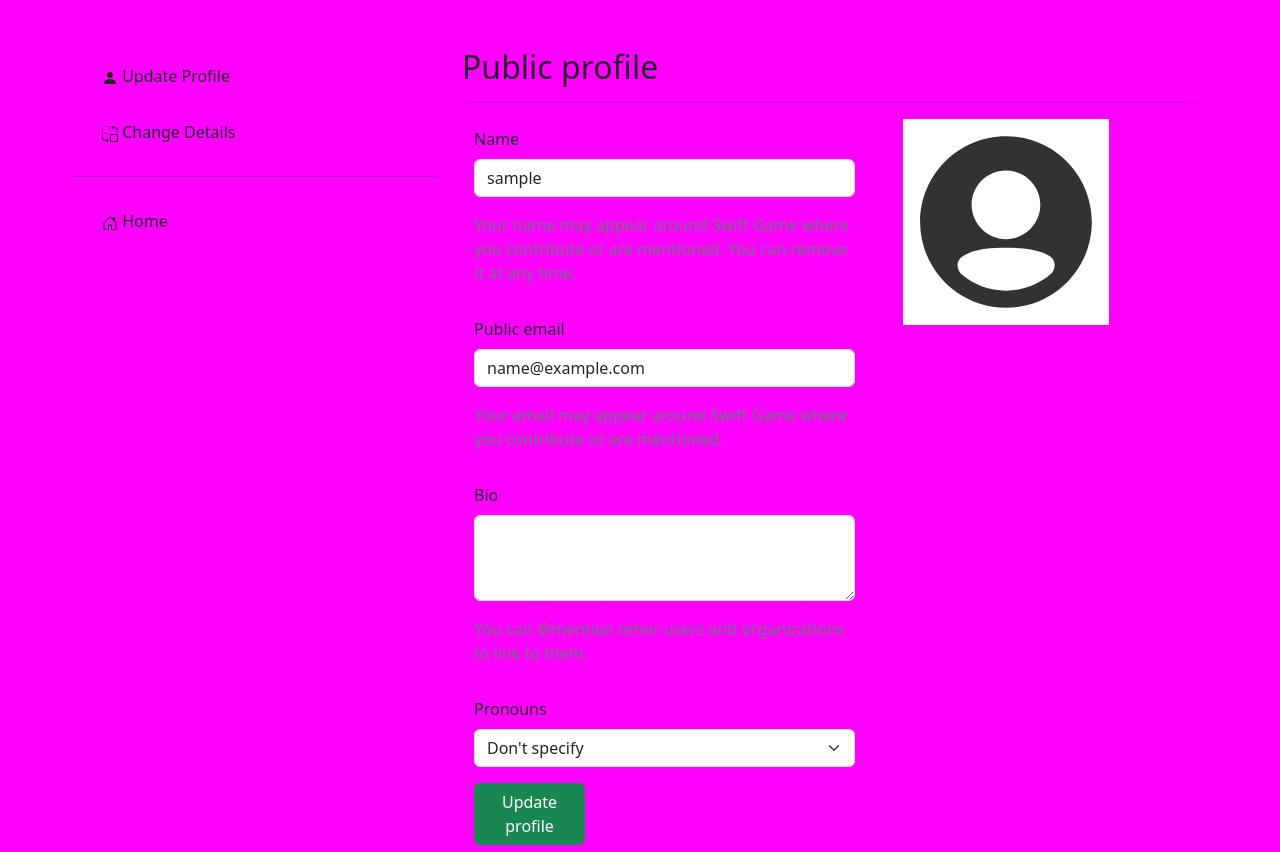
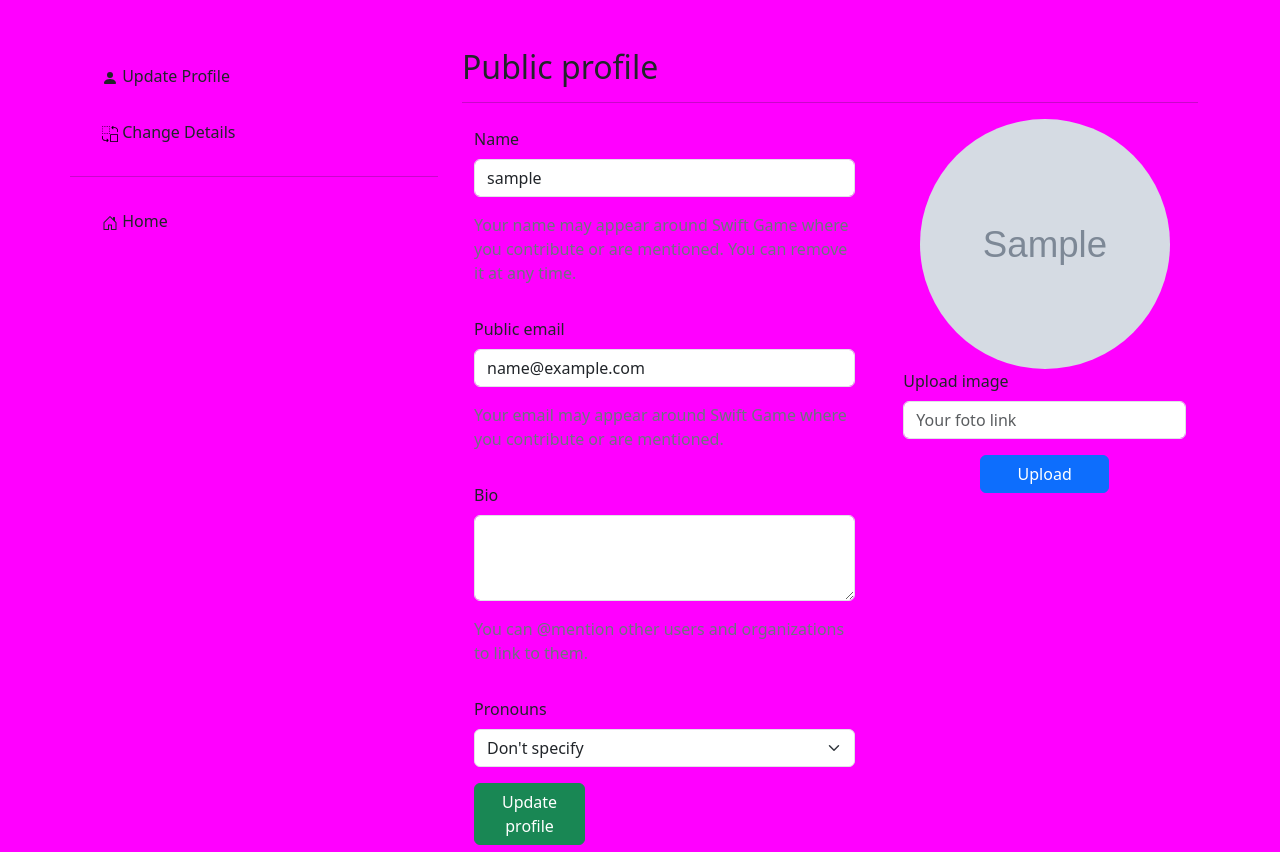
Before and after one commit to danilkberlin/Swift-Game-db, a PHP site: page /profile in a window 1280 px wide. Shown: the top 852 px of the page. Run offline with PHP 8.4, Linux system fonts and the light colour scheme; the visitor is signed in with stand-in values (Sample User, id 1); tables that the repository leaves empty or names only in its code hold one stand-in row (values such as "Sample post"); grey boxes marked "Sample" are stand-in pictures.

Commit message:
Implemented a condition for changing user icons.

```diff
--- a/app/Model/Profile.php
+++ b/app/Model/Profile.php
@@ -29,4 +29,23 @@ class Profile extends Model {
         $result->execute();
         return $result->rowCount();
     }
+
+    public function updateUserFoto($user_id, $icon_foto){
+        $db = $this->db->getConnection();
+        $sql = "UPDATE users SET icon_foto = :icon_foto WHERE id = :id";
+        $result = $this->db->prepare($sql);
+        $result->bindParam(':icon_foto', $icon_foto, PDO::PARAM_STR);
+        $result->bindParam(':id', $user_id, PDO::PARAM_INT);
+        $result->execute();
+        return $result->rowCount();
+    }
+
+    public function getIconFotoByUserId($user_id){
+        $db = $this->db->getConnection();
+        $sql = "SELECT icon_foto FROM users WHERE id = :id";
+        $result = $this->db->prepare($sql);
+        $result->bindParam(':id', $user_id, PDO::PARAM_INT);
+        $result->execute();
+        return $result->fetch(PDO::FETCH_ASSOC);
+    }
 }
--- a/app/config/routes.php
+++ b/app/config/routes.php
@@ -99,5 +99,9 @@ return [
     'profile/change' => [
         'controller' => 'profile',
         'action' => 'change'
-    ]
+    ],
+    'profile/foto' => [
+        'controller' => 'profile',
+        'action' => 'foto'
+    ],
 ];
--- a/app/controller/ProfileController.php
+++ b/app/controller/ProfileController.php
@@ -7,7 +7,6 @@ class ProfileController extends Controller {
 
     public function profileAction() {
         ob_start();
-        $this->view->render('Your profile');
 
         if ($_SERVER['REQUEST_METHOD'] == 'POST') {
             $name = htmlspecialchars($_POST['user_name']);
@@ -25,6 +24,15 @@ class ProfileController extends Controller {
             }
             ob_end_clean();
         }
+        $user_foto = $this->model->getIconFotoByUserId($_SESSION['user_id']);
+
+
+        $vars = [
+            'user_foto' => $user_foto,
+        ];
+
+
+        $this->view->render('Your profile', $vars);
     }
 
     public function changeAction() {
@@ -46,4 +54,23 @@ class ProfileController extends Controller {
             ob_end_clean();
         }
     }
+
+    public function fotoAction() {
+        ob_start();
+        if ($_SERVER['REQUEST_METHOD'] == 'POST') {
+            $icon_foto = htmlspecialchars($_POST['iconFoto']);
+            $user_id = $_SESSION['user_id'];
+            $result = $this->model->updateUserFoto($user_id, $icon_foto);
+
+            if (isset($_SERVER['HTTP_REFERER'])) {
+                $referrer = $_SERVER['HTTP_REFERER'];
+                header("Location: $referrer");
+                exit;
+            } else {
+
+                header("Location: /");
+                exit;
+            }
+        }
+    }
 }
--- a/app/controller/UserController.php
+++ b/app/controller/UserController.php
@@ -40,6 +40,7 @@ class UserController extends Controller {
                     $_SESSION['email'] = $user['email'];
                     $_SESSION['bio'] = $user['bio'];
                     $_SESSION['pronouns'] = $user['pronouns'];
+                    $_SESSION['icon_foto'] = $user['icon_foto'];
 
 
 
--- a/app/view/profile/profile.php
+++ b/app/view/profile/profile.php
@@ -91,17 +91,27 @@
                         </div>
                         <div class="col-5">
                             <!-- Icon Imafges -->
+                            <div class="row d-flex justify-content-center text-center">
+                                <div class="col-12">
+                                    <?php foreach ($user_foto as $key => $value):?>
+                                        <?php if ($value == NULL):?>
+                                            <img src="https://cdn.create.vista.com/api/media/small/454471360/stock-vector-people-icon-vector-person-icon-vector-user-icon-vector" class="img-fluid" alt="...">
+                                        <?php else:?>
+                                            <img src="<?php echo $value;?>" class="rounded-circle" style='width: 250px; height: 250px' alt="...">
+                                        <?php endif;?>
+                                    <?php endforeach;?>
+                                </div>
+                            </div>
                             <div class="row d-flex justify-content-center">
-
-                                <div class="col-12 text-center">
-                                    <form action="" method="post" enctype="multipart/form-data">
-                                        <div class="row">
-                                        <svg class='w-75' viewBox="0 0 24 24" fill="none" xmlns="http://www.w3.org/2000/svg">
-                                            <rect width="24" height="24" fill="white"></rect>
-                                            <path fill-rule="evenodd" clip-rule="evenodd" d="M2 12C2 6.47715 6.47715 2 12 2C17.5228 2 22 6.47715 22 12C22 17.5228 17.5228 22 12 22C6.47715 22 2 17.5228 2 12ZM11.9999 6C9.79077 6 7.99991 7.79086 7.99991 10C7.99991 12.2091 9.79077 14 11.9999 14C14.209 14 15.9999 12.2091 15.9999 10C15.9999 7.79086 14.209 6 11.9999 6ZM17.1115 15.9974C17.8693 16.4854 17.8323 17.5491 17.1422 18.1288C15.7517 19.2966 13.9581 20 12.0001 20C10.0551 20 8.27215 19.3059 6.88556 18.1518C6.18931 17.5723 6.15242 16.5032 6.91351 16.012C7.15044 15.8591 7.40846 15.7251 7.68849 15.6097C8.81516 15.1452 10.2542 15 12 15C13.7546 15 15.2018 15.1359 16.3314 15.5954C16.6136 15.7102 16.8734 15.8441 17.1115 15.9974Z" fill="#323232"></path>
-                                        </svg>
+                                <form action="/profile/foto"  method="post">
+                                    <label for="iconFoto" class="form-label">Upload image</label>
+                                    <input type="url" class="form-control" id="iconFoto" name="iconFoto" placeholder="Your foto link">
+                                    <div class="row justify-content-center my-3">
+                                        <div class="col-lg-6 col-md-9 col-sm-12">
+                                            <button type="submit" class="btn btn-primary w-100">Upload</button>
                                         </div>
-                                    </form>
+                                    </div>
+                                </form>
                             </div>
                         </div>
                     </div>
```
Also changed, not shown: app/view/layouts/navbar.php (+19 -9 lines), app/view/layouts/sidebar.php (+11 -4 lines), app/view/new/list.php (+11 -4 lines).
